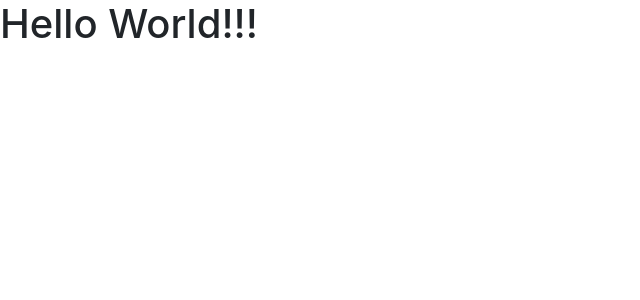
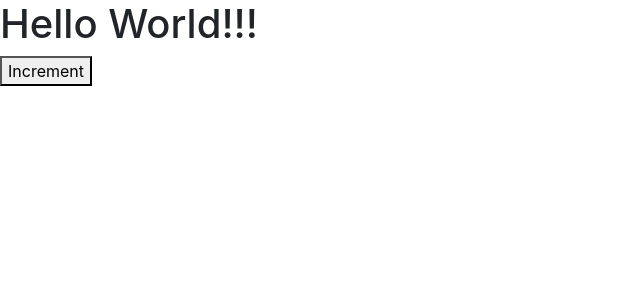
Before and after one commit to YousBen25/react-app-course, a React (Create React App) app: page / in a window 1280 px wide. Shown: the top 300 px of the page, without its empty margins (0-640 px from the left). Built offline with nearby package versions, Linux system fonts and the light colour scheme.

Commit message:
Specifying Children

```diff
--- a/src/Components/counter.jsx
+++ b/src/Components/counter.jsx
@@ -1,9 +1,14 @@
-import React, { Component } from 'react';
+import React, { Component } from "react";
 
 class Counter extends Component {
-    render() {
-        return <h1>Hello World!!!</h1>;
-    }
+  render() {
+    return (
+      <React.Fragment>
+        <h1>Hello World!!!</h1>
+        <button>Increment</button>
+      </React.Fragment>
+    );
+  }
 }
 
 export default Counter;
```
